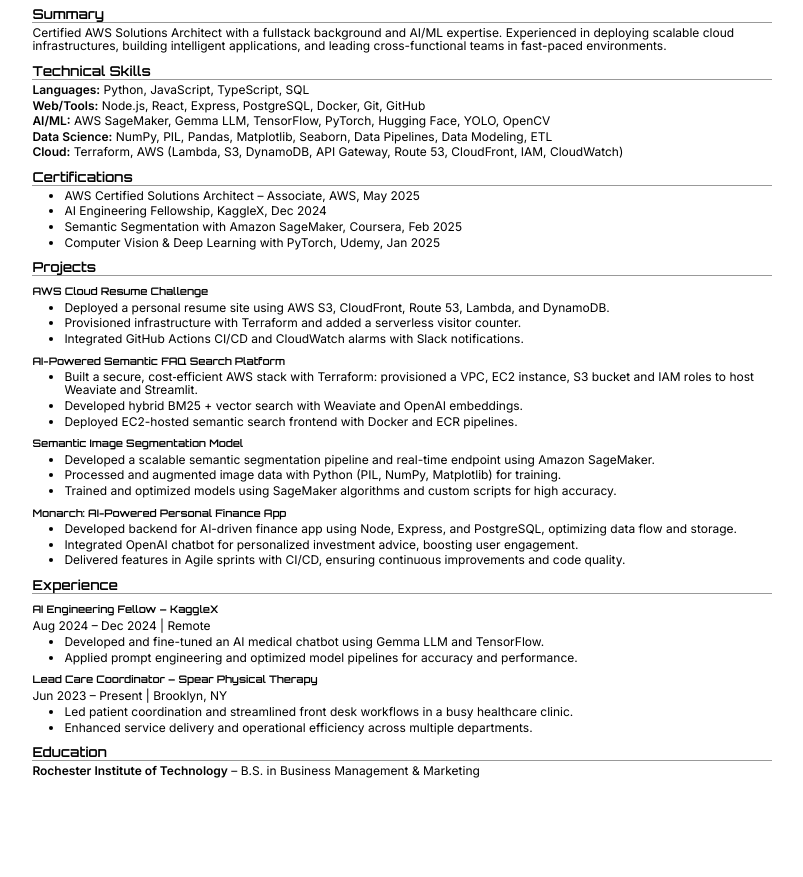
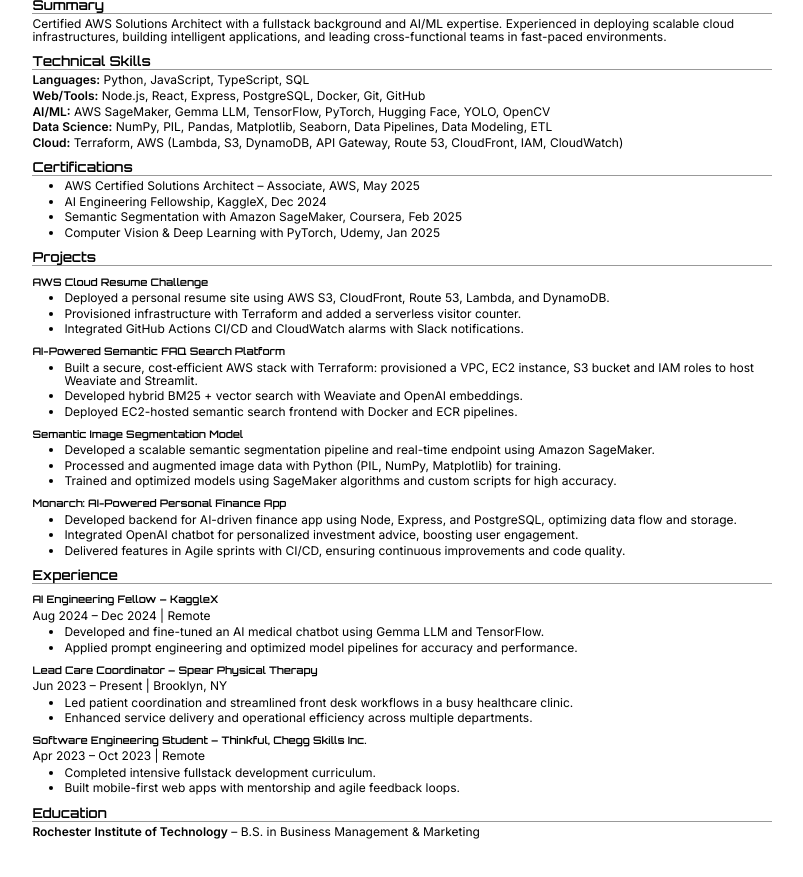
Before and after one commit to cmorgan3324/cloud-resume-challenge, a website: page legacy-resume/public/optimized-resume.html in a window 1280 px wide. Shown: the part 91-968 px from the top of the page, without its empty margins (6-809 px from the left). Drawn offline with Linux system fonts and the light colour scheme.

Commit message:
optimized resume edit

```diff
--- a/legacy-resume/public/optimized-resume.html
+++ b/legacy-resume/public/optimized-resume.html
@@ -16,7 +16,7 @@
       box-sizing: border-box;
       width: 8.5in;
       min-height: 11in;
-      padding: 0.2in 0.4in;
+      padding: 0.1in 0.4in;
       font-size: 9pt;
       line-height: 1.1;
       font-family: 'Inter', sans-serif;
@@ -137,6 +137,15 @@
         <li>Enhanced service delivery and operational efficiency across multiple departments.</li>
       </ul>
     </div>
+
+    <div class="section-content">
+      <h3>Software Engineering Student – Thinkful, Chegg Skills Inc.</h3>
+      <p>Apr 2023 – Oct 2023 | Remote</p>
+      <ul>
+        <li>Completed intensive fullstack development curriculum.</li>
+        <li>Built mobile-first web apps with mentorship and agile feedback loops.</li>
+      </ul>
+    </div>
   </section>
 
   <section class="section">
```
